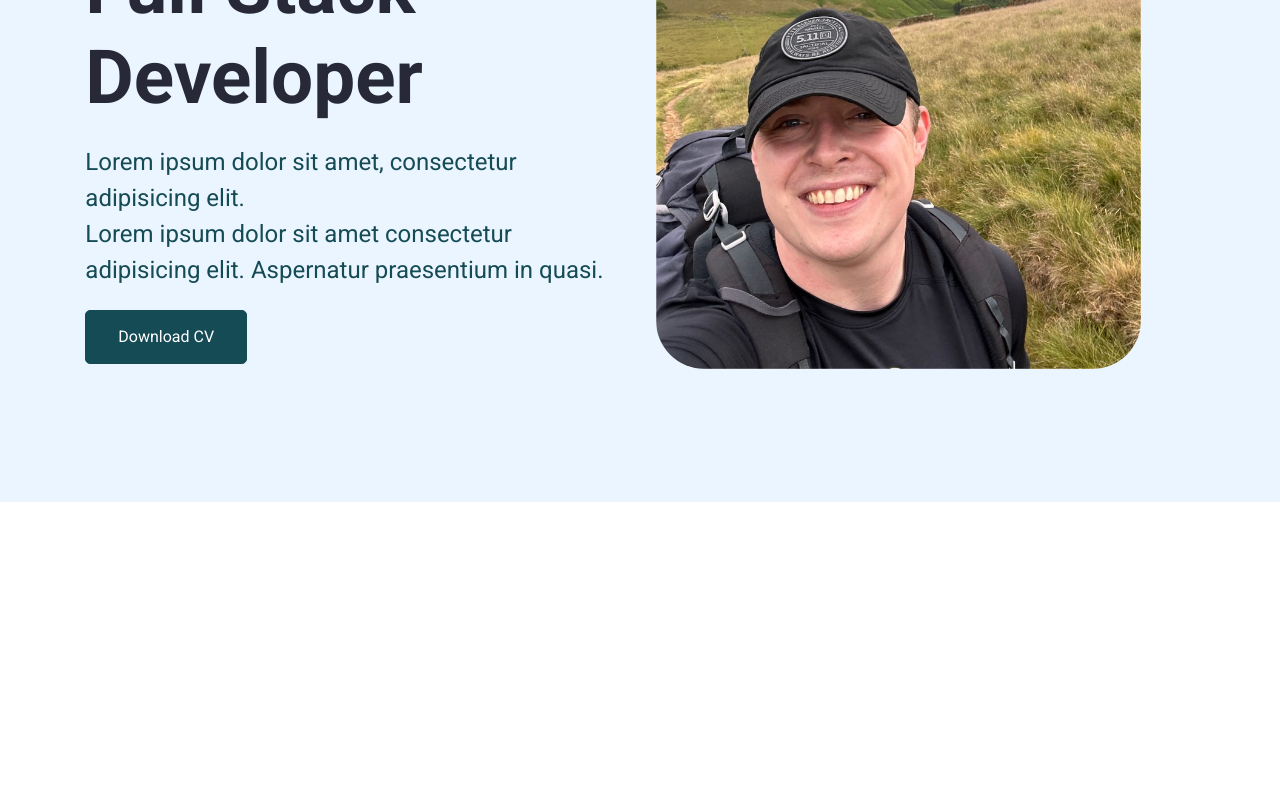
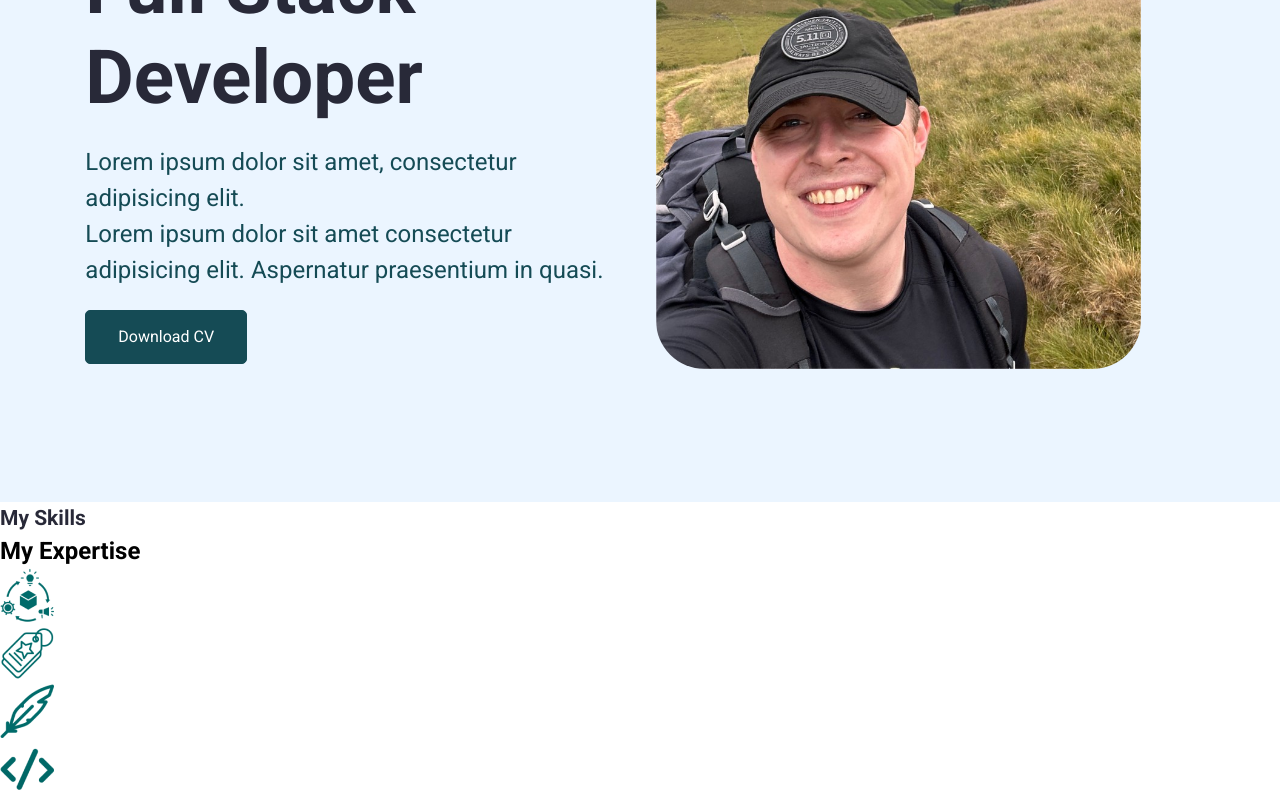
Before and after one commit to peter-skerritt/Peter-Skerritt---Digital-Showcase, a React (Create React App) app: page / in a window 1280 px wide. Shown: the part 249-1049 px from the top of the page. Before the commit the page ends 800 px from the top, so only its background shows below. Built offline with nearby package versions, Linux system fonts and the light colour scheme.

Commit message:
Skills section added and being structured.

```diff
--- a/src/Pages/Home/Skills.jsx
+++ b/src/Pages/Home/Skills.jsx
@@ -3,7 +3,20 @@ import data from "../../ data/index.json";
 export default function MySkills(){
     return(
         <section className="skills--section" id="mySkills">
-            <div></div>
+            <div className="portfolio--container">
+                <p className="section--title">My Skills</p>
+                <h2 className="skills--section--heading">My Expertise</h2>
+            </div>
+            <div className="skills--section-container">
+                {data?.skills?.map((item, index) => (
+                    <div key={index}
+                    className="skills--section--card">
+                        <div className="skills--section--img">
+                            <img src={item.src} alt="Product Chain"/>
+                        </div>
+                    </div>
+                ))}
+            </div>
         </section>
     )
 }
```
